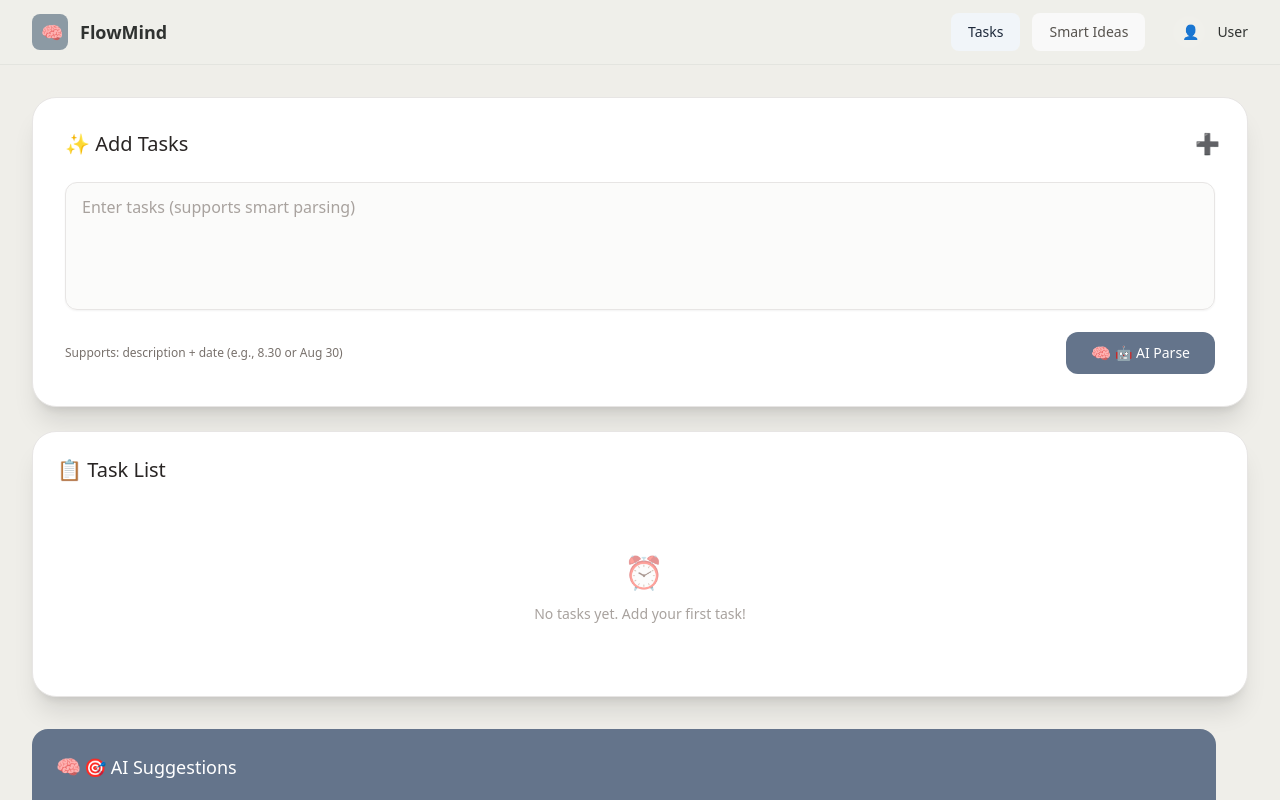
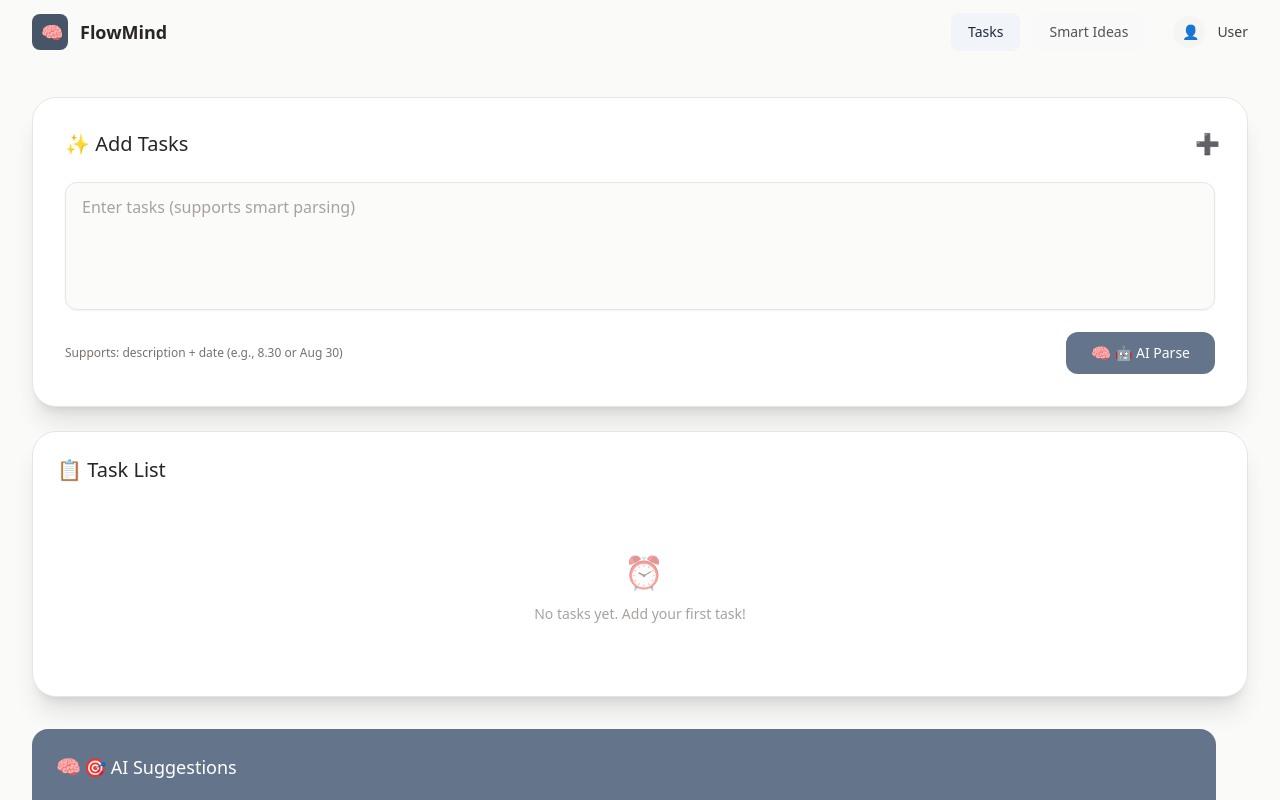
Before and after one commit to JinyiLu-0x/FlowMind, a React (Vite) app: page / in a window 1280 px wide. Both pictures are taken after a click on the button "Sign In". Shown: the top 800 px of the page. Built offline with nearby package versions, Linux system fonts and the light colour scheme.

Commit message:
Restore FlowMind.jsx from <hash>

```diff
--- a/src/FlowMind.jsx
+++ b/src/FlowMind.jsx
@@ -12,7 +12,6 @@ const FlowMind = () => {
   const [currentView, setCurrentView] = useState('login');
   const [selectedDate, setSelectedDate] = useState('');
   const [expandedTask, setExpandedTask] = useState(null);
-  const [isComposing, setIsComposing] = useState(false);
   const usernameRef = useRef(null);
   const passwordRef = useRef(null);
   const taskInputRef = useRef(null);
@@ -711,7 +710,7 @@ const FlowMind = () => {
     );
   };
 
-  // 智能想法收集器组件 - 修复后无残留 diff 标记
+  // 智能想法收集器组件 - 增加 Drafts 面板（可转为 Task / 删除）
   const IdeaCollector = () => {
     // 将 draft 转为 task
     const promoteDraftToTask = (draft) => {
@@ -747,12 +746,10 @@ const FlowMind = () => {
         <div className="grid grid-cols-1 lg:grid-cols-3 gap-8">
           {/* 输入区 */}
           <div className="lg:col-span-2 space-y-6">
-            <div className="card-morandi backdrop-blur-md rounded-3xl p-8 border">
+            <div className="bg-white/90 backdrop-blur-md rounded-3xl p-8 shadow-xl border border-stone-200">
               <div className="flex items-center justify-between mb-6">
-                <div className="flex items-center gap-3">
-                  <Brain size={20} className="text-[var(--m-accent)]" />
-                  <h2 className="text-xl font-medium" style={{color: 'var(--m-foreground)'}}>智能思考助手</h2>
-                </div>
+                <h2 className="text-xl font-medium text-stone-800">🧠 智能思考助手</h2>
+                <Brain size={20} className="text-stone-400" />
               </div>
 
               <div className="space-y-4">
@@ -770,7 +767,7 @@ const FlowMind = () => {
                   </div>
                   <button
                     onClick={addSmartEntry}
-                    className="btn-morandi px-8 py-3 rounded-xl hover:scale-105 hover:shadow-lg transition-all text-sm font-medium flex items-center space-x-2"
+                    className="bg-slate-500 text-white px-8 py-3 rounded-xl hover:scale-105 hover:shadow-lg transition-all text-sm font-medium flex items-center space-x-2"
                   >
                     <Brain size={16} />
                     <span>🤖 智能解析</span>
@@ -780,9 +777,9 @@ const FlowMind = () => {
             </div>
 
             {/* 智能任务列表 */}
-            <div className="card-morandi rounded-3xl p-6 border shadow-xl">
+            <div className="bg-white rounded-3xl p-6 border border-stone-200 shadow-xl">
               <div className="flex items-center justify-between mb-6">
-                <h2 className="text-xl font-medium" style={{color: 'var(--m-foreground)'}}>📋 智能任务</h2>
+                <h2 className="text-xl font-medium text-stone-800 mb-4">📋 智能任务</h2>
                 <div className="text-xs text-stone-500">
                   {smartEntries.length} 个智能条目
                 </div>
@@ -799,8 +796,8 @@ const FlowMind = () => {
                 ))}
 
                 {smartEntries.length === 0 && (
-                  <div className="text-center py-12" style={{color: 'var(--m-muted)'}}>
-                    <Brain size={32} className="mx-auto mb-4 opacity-60" />
+                  <div className="text-center py-12 text-stone-400">
+                    <Brain size={32} className="mx-auto mb-4 opacity-50" />
                     <p className="text-sm">还没有智能任务，开始输入第一个想法吧！</p>
                   </div>
                 )}
@@ -810,10 +807,10 @@ const FlowMind = () => {
 
           {/* 右侧：Knowledge / Drafts / Skills */}
           <div className="space-y-6">
-            <div className="surface-morandi rounded-2xl p-6 text-white/90">
+            <div className="bg-slate-500 rounded-2xl p-6 text-white">
               <h3 className="text-lg font-medium mb-4 flex items-center">
                 <Lightbulb className="mr-2" size={20} />
-                知识连接
+                🔗 知识连接
               </h3>
 
               <div className="space-y-3 max-h-56 overflow-y-auto">
@@ -1118,37 +1115,37 @@ const FlowMind = () => {
     return () => mq && mq.removeEventListener && mq.removeEventListener('change', apply);
   }, []);
 
-  // 通用卡片组件：改为使用 morandi 样式类（不改结构）
+  // 通用卡片组件（保留样式，但确保透明度在深色下可读）
   const Card = ({ children, className = '' }) => (
-    <div className={`card-morandi border rounded-2xl p-6 shadow-md ${className}`}>
+    <div className={`bg-white/90 dark:bg-[#071026]/80 border border-stone-200 dark:border-stone-700 rounded-2xl p-6 shadow-md ${className}`}>
       {children}
     </div>
   );
 
   // 主渲染：外层保持全页纯色背景并自适应
   return (
-    <div className="min-h-screen w-full bg-morandi flex flex-col">
+    <div className="min-h-screen w-full bg-stone-50 dark:bg-slate-900 transition-colors flex flex-col">
       {!user ? <LoginView /> : (
         <div className="flex-1 flex flex-col">
-          {/* 导航：使用 surface 背景以和页面一致 */}
-          <nav className="surface-morandi border-b border-transparent sticky top-0 z-40">
+          {/* 导航：和页面同色，透明边框，避免白色条带（全屏拉大时背景一致） */}
+          <nav className="bg-stone-50 dark:bg-slate-900 border-b border-transparent sticky top-0 z-40">
             <div className="max-w-7xl mx-auto px-4 sm:px-6 lg:px-8">
               <div className="flex items-center justify-between h-16">
                 <div className="flex items-center gap-3">
-                  <div className="w-9 h-9 rounded-lg" style={{backgroundColor: 'var(--m-accent)', display: 'flex', alignItems: 'center', justifyContent: 'center'}}>
+                  <div className="w-9 h-9 rounded-lg bg-slate-600 flex items-center justify-center">
                     <Brain size={18} className="text-white" />
                   </div>
-                  <div className="text-lg font-semibold" style={{color: 'var(--m-foreground)'}}>FlowMind</div>
+                  <div className="text-lg font-semibold text-stone-800 dark:text-stone-100">FlowMind</div>
                 </div>
 
                 <div className="flex items-center gap-3">
                   <NavButton active={currentView === 'dashboard'} onClick={() => setCurrentView('dashboard')}>Tasks</NavButton>
                   <NavButton active={currentView === 'ideas'} onClick={() => setCurrentView('ideas')}>Smart Ideas</NavButton>
                   <div className="ml-4 flex items-center gap-3">
-                    <div className="w-8 h-8 rounded-full surface-morandi flex items-center justify-center">
+                    <div className="w-8 h-8 rounded-full bg-stone-100 dark:bg-stone-800 flex items-center justify-center">
                       <User size={14} />
                     </div>
-                    <div className="text-sm font-medium" style={{color: 'var(--m-foreground)'}}>{user?.name}</div>
+                    <div className="text-sm font-medium text-stone-700 dark:text-stone-200">{user?.name}</div>
                   </div>
                 </div>
               </div>
```
